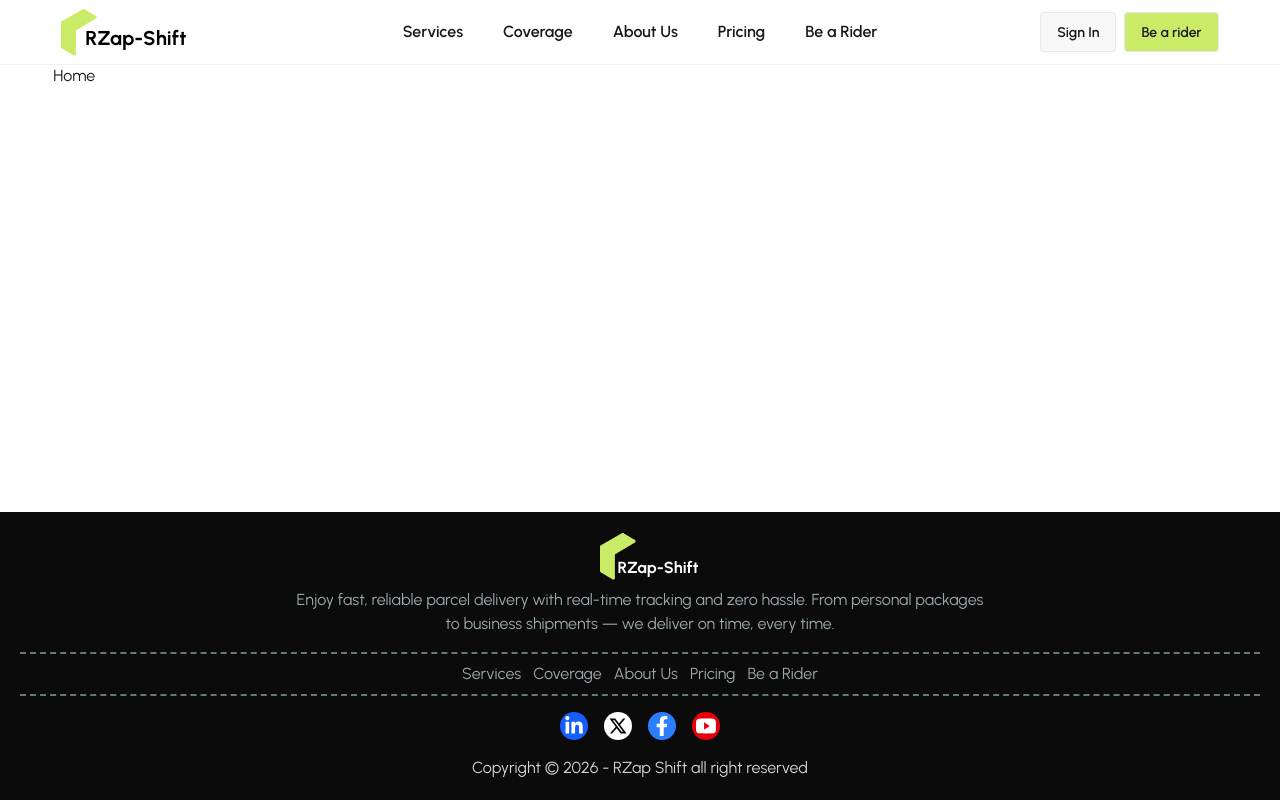
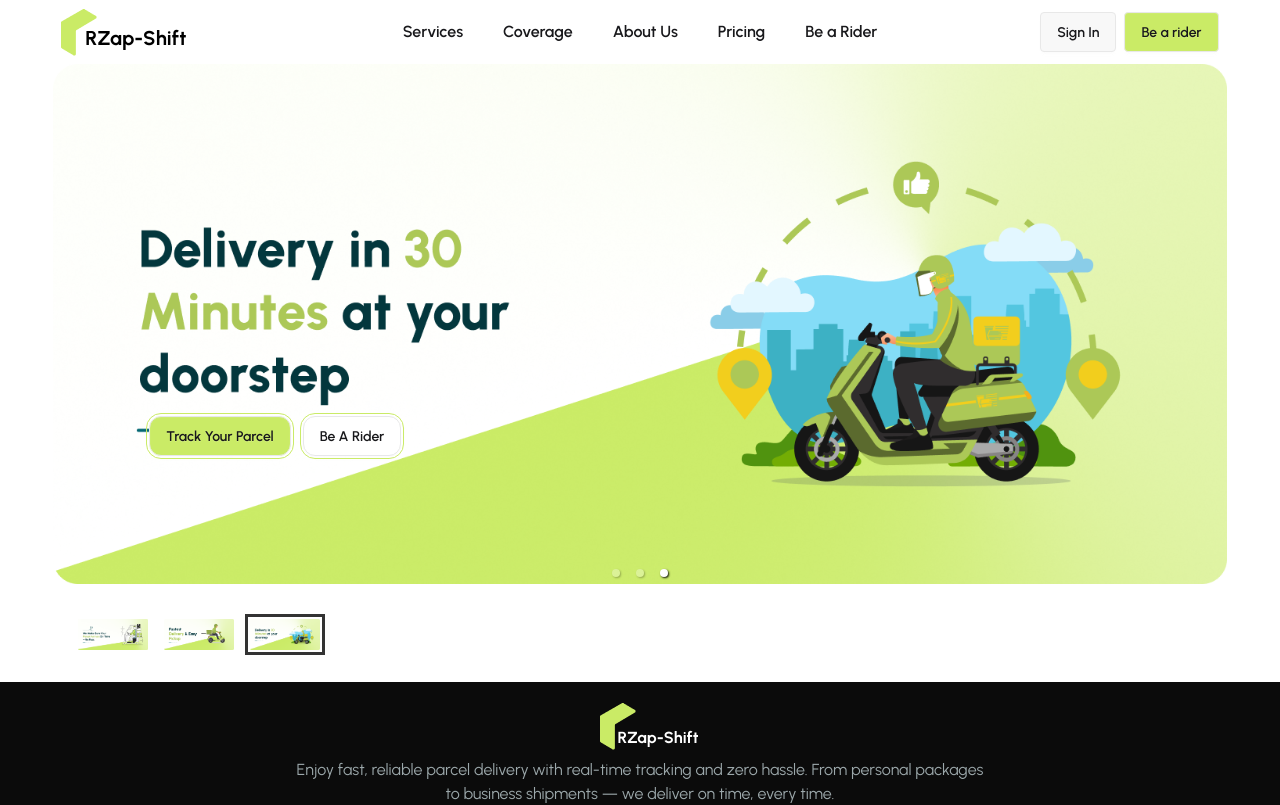
Before and after one commit to Misskhat/rzap-shift, a React (Vite) app: page / in a window 1280 px wide. Shown: the top 805 px of the page. Built offline with nearby package versions, Linux system fonts and the light colour scheme.

Commit message:
banner and button added

```diff
--- a/package.json
+++ b/package.json
@@ -15,6 +15,7 @@
     "react": "^19.2.8",
     "react-dom": "^19.2.8",
     "react-icons": "^5.7.0",
+    "react-responsive-carousel": "^3.2.23",
     "react-router": "^8.4.0",
     "tailwindcss": "^4.3.3"
   },
--- a/src/components/shared/Footer.jsx
+++ b/src/components/shared/Footer.jsx
@@ -19,12 +19,37 @@ const Footer = () => {
           deliver on time, every time.
         </p>
       </aside>
-      <div className="border-t-2 border-mist-500 border-b-2 border-dashed w-full flex gap-3 justify-center items-center py-2 text-mist-400">
-        <NavLink to={"/services"}>Services</NavLink>
-        <NavLink to={"/coverage"}>Coverage</NavLink>
-        <NavLink to={"/aboutUs"}>About Us</NavLink>
-        <NavLink to={"/pricing"}>Pricing</NavLink>
-        <NavLink to={"/be-a-rider"}>Be a Rider</NavLink>
+      <div className="border-t-2 border-mist-800 border-b-2 border-dashed w-full flex gap-3 justify-center items-center py-2 text-mist-400">
+        <NavLink
+          to={"/services"}
+          className={"hover:text-white transition-all delay-75"}
+        >
+          Services
+        </NavLink>
+        <NavLink
+          to={"/coverage"}
+          className={"hover:text-white transition-all delay-75"}
+        >
+          Coverage
+        </NavLink>
+        <NavLink
+          to={"/aboutUs"}
+          className={"hover:text-white transition-all delay-75"}
+        >
+          About Us
+        </NavLink>
+        <NavLink
+          to={"/pricing"}
+          className={"hover:text-white transition-all delay-75"}
+        >
+          Pricing
+        </NavLink>
+        <NavLink
+          to={"/be-a-rider"}
+          className={"hover:text-white transition-all delay-75"}
+        >
+          Be a Rider
+        </NavLink>
       </div>
       <nav>
         <div className="grid grid-flow-col gap-4">
--- a/src/index.css
+++ b/src/index.css
@@ -12,7 +12,7 @@
   name: "light";
   default: true;
   --color-primary: #caeb66;
-  --color-secondary: teal;
+  --color-secondary: #03373D;
 }
 
 body {
--- /dev/null
+++ b/src/pages/Home/Banner/Banner.jsx
@@ -0,0 +1,63 @@
+import { Carousel } from "react-responsive-carousel";
+import "react-responsive-carousel/lib/styles/carousel.min.css";
+import banner1 from "../../../assets/banner/banner1.png";
+import banner2 from "../../../assets/banner/banner2.png";
+import banner3 from "../../../assets/banner/banner3.png";
+import { Link } from "react-router";
+
+const Banner = () => {
+  return (
+    <Carousel
+      autoPlay={true}
+      infiniteLoop={true}
+      showArrows={false}
+      interval={2500}
+      showStatus={false}
+    >
+      <div className="relative w-full">
+        <img src={banner1} />
+        <div className=" absolute bottom-24 left-24 flex gap-3">
+          <Link className="btn bg-primary rounded-xl outline-1 outline-primary">
+            Track Your Parcel
+          </Link>
+          <Link
+            to={"/be-a-rider"}
+            className="btn rounded-xl bg-white outline-1 outline-primary"
+          >
+            Be A Rider
+          </Link>
+        </div>
+      </div>
+      <div className="relative w-full">
+        <img src={banner2} />
+        <div className=" absolute bottom-24 left-24 flex gap-3">
+          <Link className="btn bg-primary rounded-xl outline-1 outline-primary">
+            Track Your Parcel
+          </Link>
+          <Link
+            to={"/be-a-rider"}
+            className="btn rounded-xl bg-white outline-1 outline-primary"
+          >
+            Be A Rider
+          </Link>
+        </div>
+      </div>
+      <div className="relative w-full">
+        <img src={banner3} />
+        <div className=" absolute bottom-32 left-24 flex gap-3">
+          <Link className="btn bg-primary rounded-xl outline-1 outline-primary">
+            Track Your Parcel
+          </Link>
+          <Link
+            to={"/be-a-rider"}
+            className="btn rounded-xl bg-white outline-1 outline-primary"
+          >
+            Be A Rider
+          </Link>
+        </div>
+      </div>
+    </Carousel>
+  );
+};
+
+export default Banner;
--- a/src/pages/Home/Home/Home.jsx
+++ b/src/pages/Home/Home/Home.jsx
@@ -1,7 +1,12 @@
 import React from "react";
+import Banner from "../Banner/Banner";
 
 const Home = () => {
-  return <div>Home</div>;
+  return (
+    <div>
+      <Banner></Banner>
+    </div>
+  );
 };
 
 export default Home;
--- a/src/pages/Home/Navbar/Navbar.jsx
+++ b/src/pages/Home/Navbar/Navbar.jsx
@@ -67,7 +67,7 @@ const Navbar = () => {
   );
 
   return (
-    <div className="bg-base-100 shadow-2xs">
+    <div>
       <div className="navbar w-11/12 mx-auto">
         <div className="navbar-start">
           <div className="dropdown lg:hidden">
```
Also changed, not shown: 1 other file (tests, documents, lock files or other folders).
